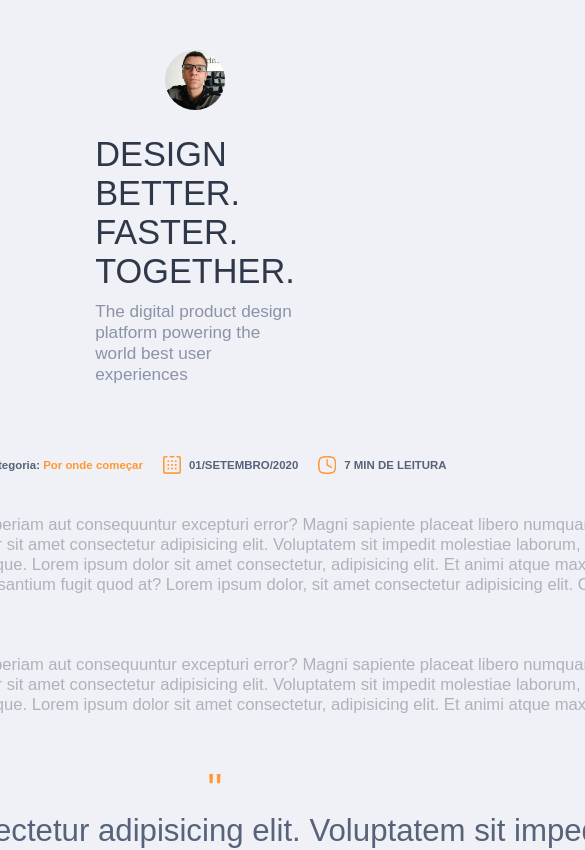
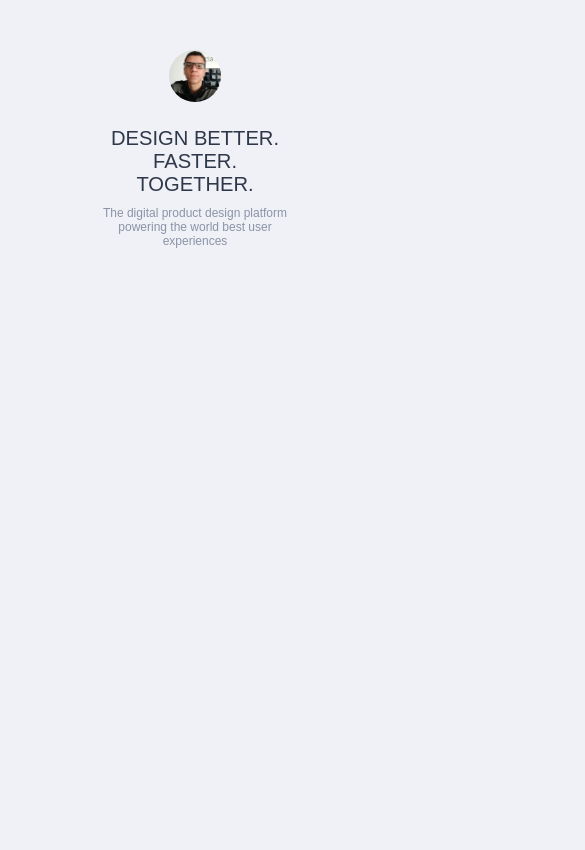
Before and after one commit to lucasbdias/Iclouds-teste, a React app: page / in a window 390 px wide. Shown: the top 850 px of the page, 585 px wide, since content can reach past the window. Built offline with nearby package versions, Linux system fonts and the light colour scheme; no server answers; the HTML template or start-up script is replaced by a standard one.

Commit message:
Responsividade do header

```diff
--- a/src/App.js
+++ b/src/App.js
@@ -25,7 +25,7 @@ export default function App() {
     return (
         <div className="container">
             <Header title="Design Better. Faster. Together." description="The digital product design platform powering the world best user experiences" />
-            <div className="wrapper">
+            {/*<div className="wrapper">
                 <SideBar />
                 <div className="content">
                     <PostInfo category="Por onde começar" />
@@ -83,7 +83,7 @@ export default function App() {
                     <PostSection title="Design Better. Faster. Together" description="Lorem ipsum dolor sit amet consectetur adipisicing elit. Officia quas, dignissimos rerum sit, nostrum reiciendis" />
                 </div>
             </div>
-            <Footer />
+            <Footer />*/}
         </div>
     )
 }
--- a/src/assets/styles/globals.css
+++ b/src/assets/styles/globals.css
@@ -35,22 +35,22 @@ body {
     align-items: center;
 }
 
-@media (max-width: 768px) {
+@media (min-width: 768px) {
     :root {
         font-size: 62.5%;
     }
     .conatainer {
-        max-width: 700px;
+        max-width: 750px;
         padding: 0 64px;
     }
 }
 
-@media (max-width: 576px) {
+@media (min-width: 576px) {
     :root {
-        font-size: 65%;
+        font-size: 58%;
     }
     .conatainer {
-        min-width: 576px;
+        max-width: 500px;
         padding: 0 48px;
     }
 }
--- a/src/components/Header/styles.css
+++ b/src/components/Header/styles.css
@@ -23,3 +23,34 @@ header p {
     margin-top: 10px;
     font-size: 1.65rem;
 }
+
+
+@media (max-width: 768px) {
+    header img {
+        width: 55px;
+    }
+
+    header h1 {
+        font-size: 2.7rem;
+    }
+
+    header p {
+        font-size: 1.4rem;
+    }
+}
+
+@media (max-width: 576px) {
+    header img {
+        width: 52px;
+    }
+
+    header h1 {
+        font-size: 2.1rem;
+        text-align: center;
+    }
+
+    header p {
+        font-size: 1.25rem;
+        text-align: center;
+    }
+}
```
